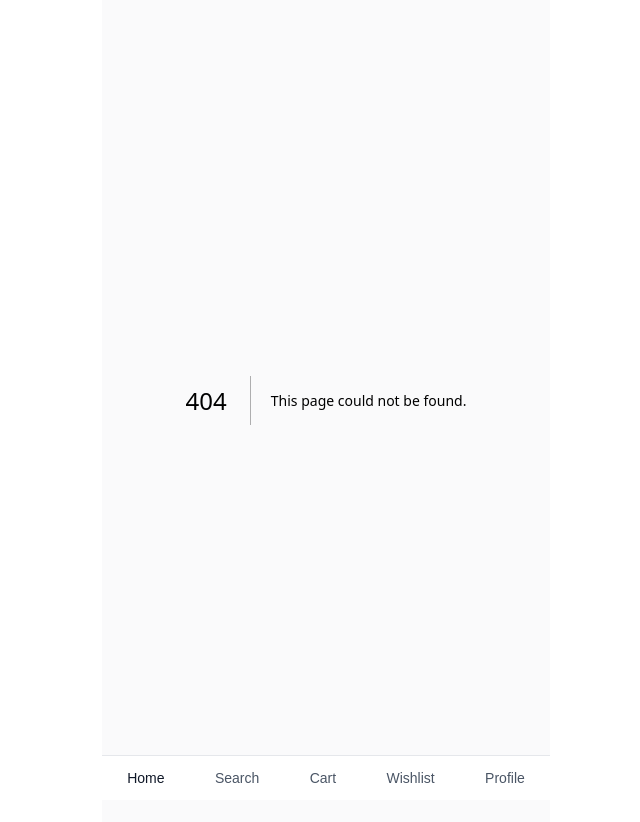
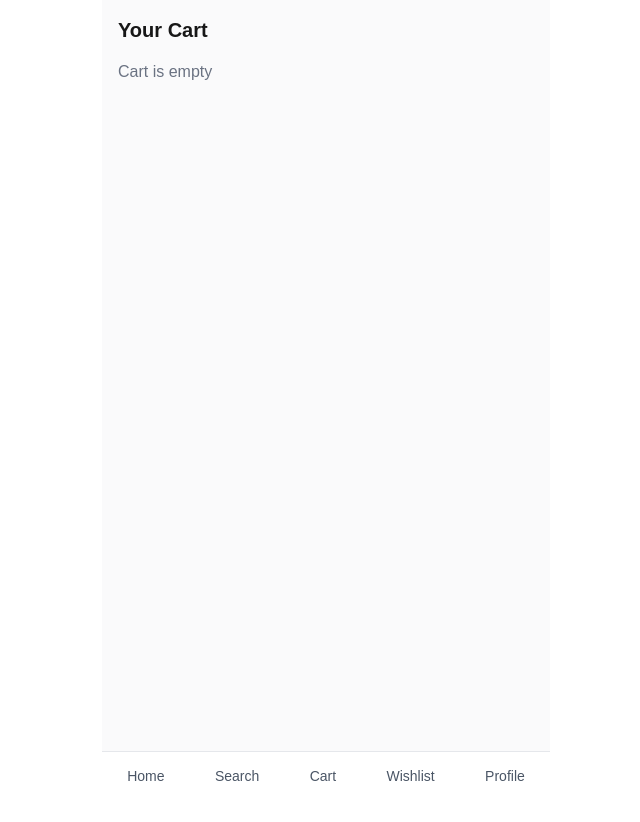
Before and after one commit to alexandru-asavinei/neurashop, a Next.js app in the folder frontend/: page /cart in a window 1280 px wide. Before the commit this address had no page. Shown: the top 822 px of the page, without its empty margins (314-954 px from the left). After the commit the page ends 800 px from the top, so only its background shows below. Built offline with nearby package versions, Linux system fonts and the light colour scheme.

Commit message:
feat: implement cart system with global state, add to cart functionality and cart page

```diff
--- /dev/null
+++ b/frontend/app/cart/page.tsx
@@ -0,0 +1,35 @@
+"use client";
+
+import { useCart } from "../../context/CartContext";
+
+export default function CartPage() {
+  const { cart } = useCart();
+
+  return (
+    <main className="p-4 space-y-4 pb-24">
+      <h1 className="text-xl font-semibold">Your Cart</h1>
+
+      {cart.length === 0 && (
+        <p className="text-gray-500">Cart is empty</p>
+      )}
+
+      {cart.map((item, index) => (
+        <div
+          key={index}
+          className="flex items-center gap-4 bg-white p-3 rounded-xl shadow-sm"
+        >
+          <img
+            src={item.image}
+            className="w-16 h-16 object-cover rounded-lg"
+          />
+          <div>
+            <p className="text-sm font-medium text-gray-900">
+              {item.title}
+            </p>
+            <p className="text-sm text-gray-600">{item.price}</p>
+          </div>
+        </div>
+      ))}
+    </main>
+  );
+}
--- a/frontend/app/layout.tsx
+++ b/frontend/app/layout.tsx
@@ -1,5 +1,6 @@
 import "./globals.css";
 import MobileNav from "../components/MobileNav";
+import { CartProvider } from "../context/CartContext";
 
 export const metadata = {
   title: "NeuraShop",
@@ -14,10 +15,12 @@ export default function RootLayout({
   return (
     <html lang="en">
       <body className="bg-[#FAFAFB] text-black">
+        <CartProvider>
         <div className="max-w-md mx-auto min-h-screen bg-[#FAFAFB] relative pb-20">
           {children}
           <MobileNav />
         </div>
+        </CartProvider>
       </body>
     </html>
   );
--- a/frontend/app/product/[id]/page.tsx
+++ b/frontend/app/product/[id]/page.tsx
@@ -1,3 +1,7 @@
+
+import { useCart } from "../../../context/CartContext";
+import AddToCartButton from "../../../components/AddToCartButton";
+
 const products = {
   "minimal-watch": {
     title: "Minimal Watch",
@@ -32,6 +36,7 @@ export default async function ProductPage({
 }) {
   const { id } = await params;
 
+
   const product = products[id as keyof typeof products];
 
   if (!product) {
@@ -64,9 +69,7 @@ export default async function ProductPage({
         This is a premium product available on NeuraShop.
       </p>
 
-      <button className="w-full py-4 rounded-xl bg-black text-white font-medium">
-        Add to Cart
-      </button>
+  <AddToCartButton product={{ id, ...product }} />
     </main>
   );
 }
--- /dev/null
+++ b/frontend/components/AddToCartButton.tsx
@@ -0,0 +1,19 @@
+"use client";
+
+import { useCart } from "../context/CartContext";
+
+export default function AddToCartButton({ product }: any) {
+  const { addToCart } = useCart();
+
+  return (
+    <button
+      onClick={() => {
+        console.log("CLICK", product); // 👈 DEBUG
+        addToCart(product);
+      }}
+      className="w-full py-4 rounded-xl bg-black text-white font-medium cursor-pointer hover:bg-gray-900 transition active:scale-95"
+    >
+      Add to Cart
+    </button>
+  );
+}
--- a/frontend/components/MobileNav.tsx
+++ b/frontend/components/MobileNav.tsx
@@ -1,11 +1,41 @@
+"use client";
+
+import Link from "next/link";
+
 export default function MobileNav() {
   return (
-    <div className="fixed bottom-0 left-0 right-0 max-w-md mx-auto bg-white border-t border-gray-200 flex justify-around py-3">
-      <button className="text-sm font-medium text-gray-900">Home</button>
-      <button className="text-sm text-gray-600">Search</button>
-      <button className="text-sm text-gray-600">Cart</button>
-      <button className="text-sm text-gray-600">Wishlist</button>
-      <button className="text-sm text-gray-600">Profile</button>
+    <div className="fixed bottom-0 left-0 right-0 max-w-md mx-auto bg-white border-t border-gray-200 flex justify-around py-3 z-50">
+
+      <Link href="/">
+        <button className="text-sm text-gray-600 cursor-pointer hover:text-black transition active:scale-95">
+  Home
+</button>
+      </Link>
+
+      <Link href="/search">
+        <button className="text-sm text-gray-600 cursor-pointer hover:text-black transition active:scale-95">
+  Search
+</button>
+      </Link>
+
+      <Link href="/cart">
+   <button className="text-sm text-gray-600 cursor-pointer hover:text-black transition active:scale-95">
+  Cart
+</button>
+      </Link>
+
+      <Link href="/wishlist">
+       <button className="text-sm text-gray-600 cursor-pointer hover:text-black transition active:scale-95">
+  Wishlist
+</button>
+      </Link>
+
+      <Link href="/profile">
+       <button className="text-sm text-gray-600 cursor-pointer hover:text-black transition active:scale-95">
+  Profile
+</button>
+      </Link>
+
     </div>
   );
 }
--- /dev/null
+++ b/frontend/context/CartContext.tsx
@@ -0,0 +1,39 @@
+"use client";
+
+import { createContext, useContext, useState } from "react";
+
+type Product = {
+  id: string;
+  title: string;
+  price: string;
+  image: string;
+};
+
+type CartContextType = {
+  cart: Product[];
+  addToCart: (product: Product) => void;
+};
+
+const CartContext = createContext<CartContextType | undefined>(undefined);
+
+export function CartProvider({ children }: { children: React.ReactNode }) {
+  const [cart, setCart] = useState<Product[]>([]);
+
+  const addToCart = (product: Product) => {
+    setCart((prev) => [...prev, product]);
+  };
+
+  return (
+    <CartContext.Provider value={{ cart, addToCart }}>
+      {children}
+    </CartContext.Provider>
+  );
+}
+
+export function useCart() {
+  const context = useContext(CartContext);
+  if (!context) {
+    throw new Error("useCart must be used within CartProvider");
+  }
+  return context;
+}
```
